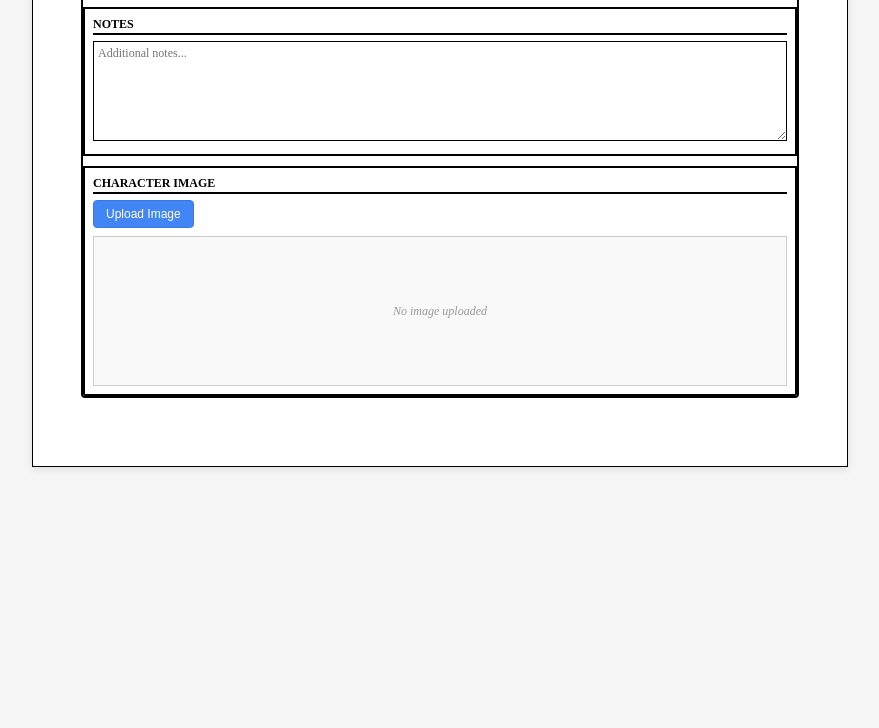
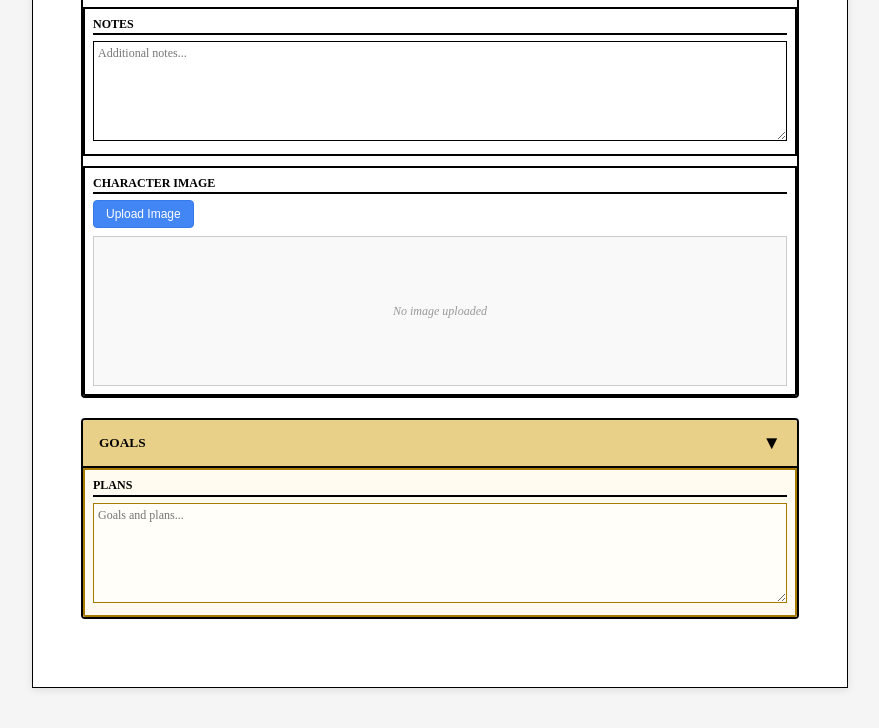
Before and after one commit to sdkfamous/dnd-character-sheet, a website with bundled scripts: page index.html in a window 1280 px wide. Shown: the part 2887-3615 px from the top of the page, without its empty margins (200-1079 px from the left). Before the commit the page ends 3394 px from the top, so only its background shows below. Built offline with nearby package versions, Linux system fonts and the light colour scheme.

Commit message:
Add goals

```diff
--- a/css/styles.css
+++ b/css/styles.css
@@ -1357,6 +1357,23 @@ button:focus-visible {
     resize: vertical;
 }
 
+/* Goals */
+.goals-section {
+    border: 2px solid #a67c00;
+    padding: 8px;
+    background: #fffbf0;
+}
+
+.goals-section textarea {
+    width: 100%;
+    border: 1px solid #a67c00;
+    padding: 4px;
+    font-size: 9pt;
+    font-family: inherit;
+    resize: vertical;
+    background: #fffef8;
+}
+
 /* Character Image */
 .character-image-section {
     border: 2px solid #000;
@@ -1587,6 +1604,11 @@ textarea:focus {
     /* Soft pink */
 }
 
+.content-group[data-group="goals"] .accordion-header {
+    background: #e8d088;
+    /* Soft gold */
+}
+
 .accordion-header:hover {
     filter: brightness(0.95);
 }
--- a/index.html
+++ b/index.html
@@ -713,6 +713,20 @@
                 </div>
             </div>
         </div>
+
+        <!-- Group: Goals -->
+        <div class="content-group" data-group="goals">
+            <div class="accordion-header">
+                <span class="accordion-title">Goals</span>
+                <span class="accordion-icon">▼</span>
+            </div>
+            <div class="accordion-content">
+                <div class="goals-section">
+                    <div class="section-title">PLANS</div>
+                    <textarea id="plans" rows="6" placeholder="Goals and plans..."></textarea>
+                </div>
+            </div>
+        </div>
     </div>
 
     <script type="module" src="dist/character-sheet.js"></script>
--- a/src/character-sheet.ts
+++ b/src/character-sheet.ts
@@ -297,6 +297,7 @@ class LayoutManager {
             'speciesTraits',
             'knownSpells',
             'notes',
+            'plans',
             'equipment',
             'equipmentDetail',
             'backstory',
@@ -461,6 +462,7 @@ interface DnDCharacterData {
     backstory: string;
     appearance: string;
     notes: string;
+    plans: string;
 
     // Character Image
     characterImageFileId: string | null;
@@ -749,6 +751,7 @@ class CharacterSheet {
             backstory: mergeDefined(defaults.backstory, data.backstory),
             appearance: mergeDefined(defaults.appearance, data.appearance),
             notes: mergeDefined(defaults.notes, data.notes),
+            plans: mergeDefined(defaults.plans, data.plans),
             characterImageFileId: mergeDefined(defaults.characterImageFileId, data.characterImageFileId)
         };
     }
@@ -843,6 +846,7 @@ class CharacterSheet {
             backstory: '',
             appearance: '',
             notes: '',
+            plans: '',
             characterImageFileId: null
         };
     }
@@ -1092,6 +1096,7 @@ class CharacterSheet {
         this.addTextareaListener('backstory', (v) => { this.data.backstory = v; });
         this.addTextareaListener('appearance', (v) => { this.data.appearance = v; });
         this.addTextareaListener('notes', (v) => { this.data.notes = v; });
+        this.addTextareaListener('plans', (v) => { this.data.plans = v; });
 
         // Character Image
         const uploadImageBtn = document.getElementById('uploadImageBtn');
@@ -1570,6 +1575,8 @@ class CharacterSheet {
         if (appearance) appearance.value = this.data.appearance || '';
         const notes = document.getElementById('notes') as HTMLTextAreaElement;
         if (notes) notes.value = this.data.notes || '';
+        const plans = document.getElementById('plans') as HTMLTextAreaElement;
+        if (plans) plans.value = this.data.plans || '';
 
         // Ensure skills, weapons, and spells are rendered
         this.renderSkills();
```
